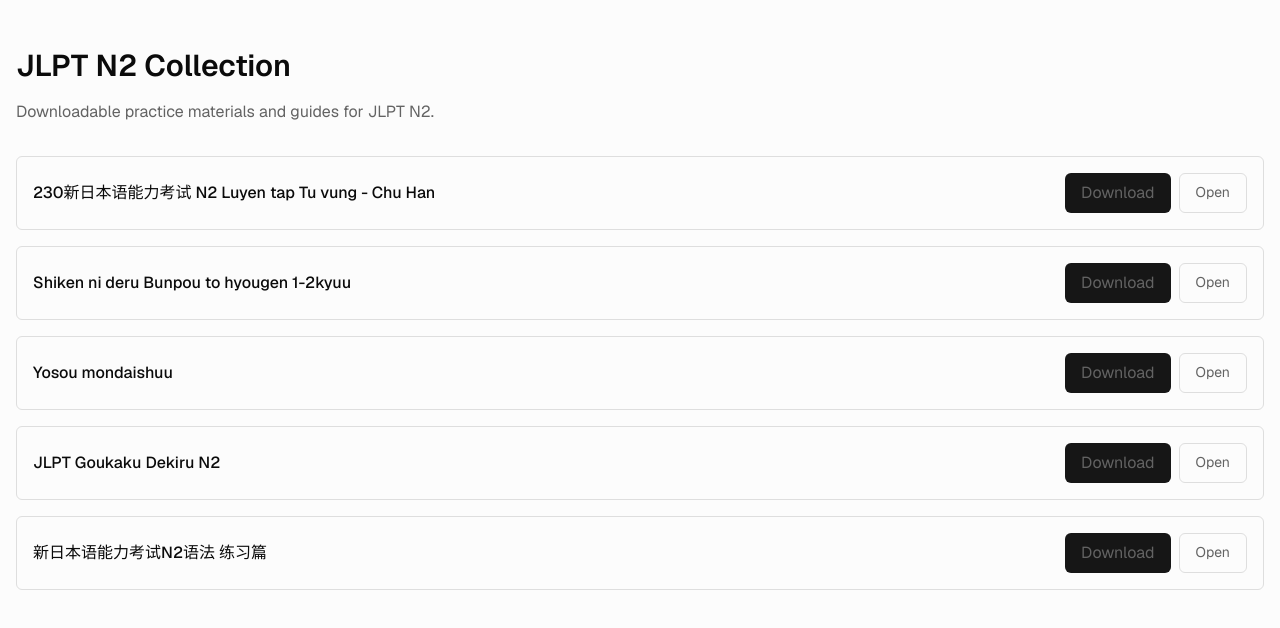
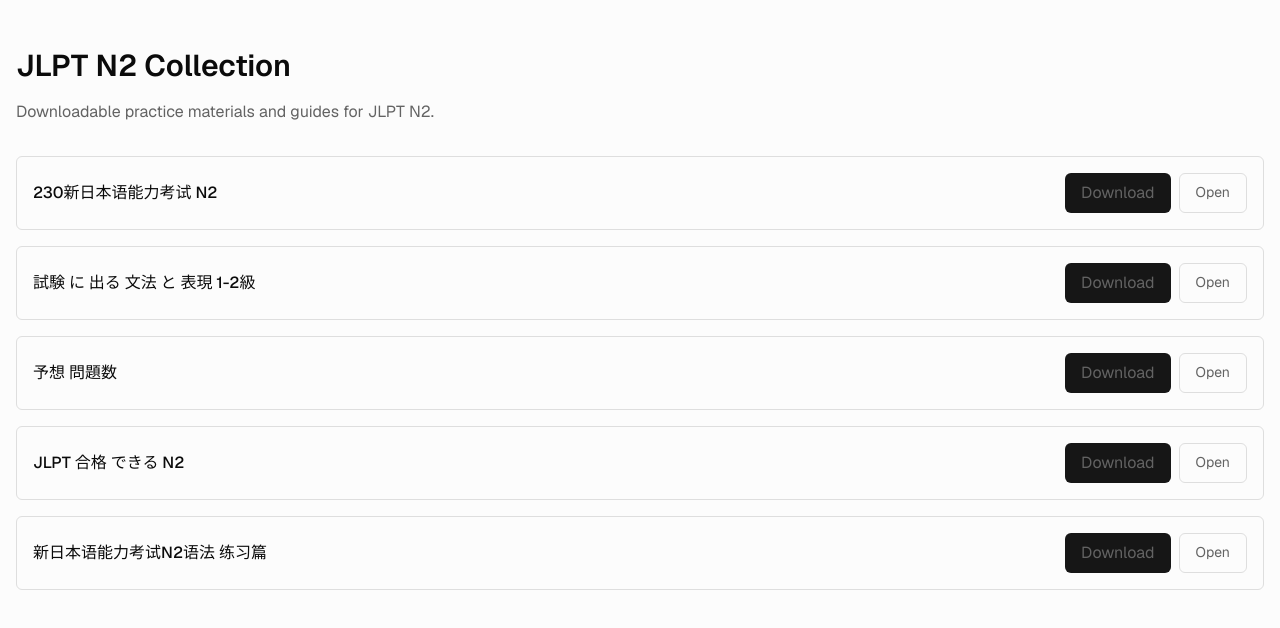
Before and after one commit to adhikarisumit/course-, a Next.js app: page /collections/n2 in a window 1280 px wide. Shown: the top 628 px of the page. Built offline with nearby package versions, Linux system fonts and the light colour scheme.

Commit message:
Name changed

```diff
--- a/app/collections/n2/page.tsx
+++ b/app/collections/n2/page.tsx
@@ -3,19 +3,19 @@ import Link from "next/link"
 
 const files: { title: string; filename: string; description?: string }[] = [
   {
-    title: "230新日本语能力考试 N2 Luyen tap Tu vung - Chu Han",
+    title: "230新日本语能力考试 N2 ",
     filename: "230新日本语能力考试  N2  Luyen tap Tu vung - Chu Han (1).pdf",
   },
   {
-    title: "Shiken ni deru Bunpou to hyougen 1-2kyuu",
+    title: "試験 に 出る 文法 と 表現 1-2級",
     filename: "Shiken ni deru Bunpou to hyougen 1-2kyuu.pdf",
   },
   {
-    title: "Yosou mondaishuu",
+    title: "予想 問題数",
     filename: "Yosou mondaishuu.pdf",
   },
   {
-    title: "JLPT Goukaku Dekiru N2",
+    title: "JLPT 合格 できる N2",
     filename: "[studyjapanese.net]_JLPT_Goukaku_Dekiru_N2.pdf",
   },
   {
```
